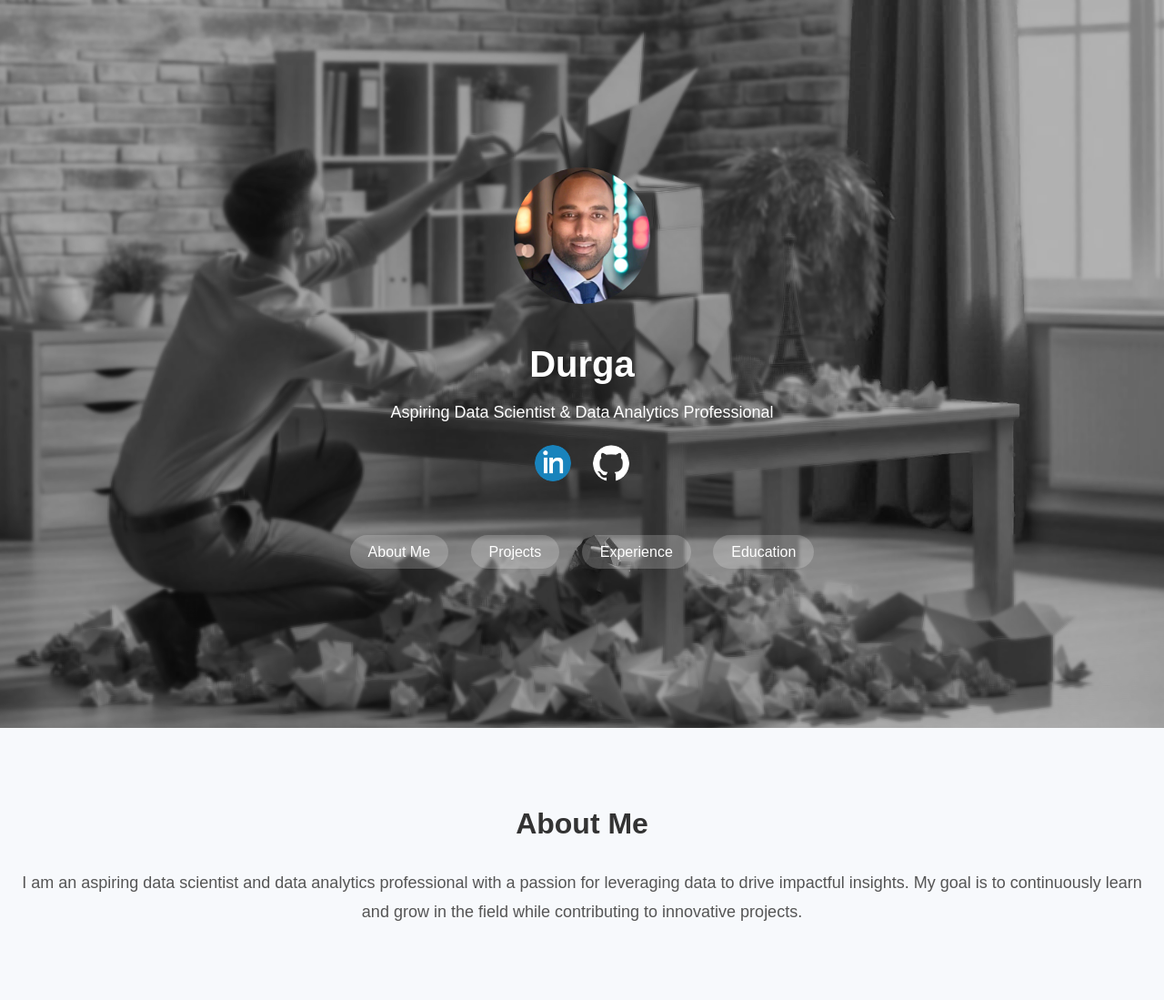
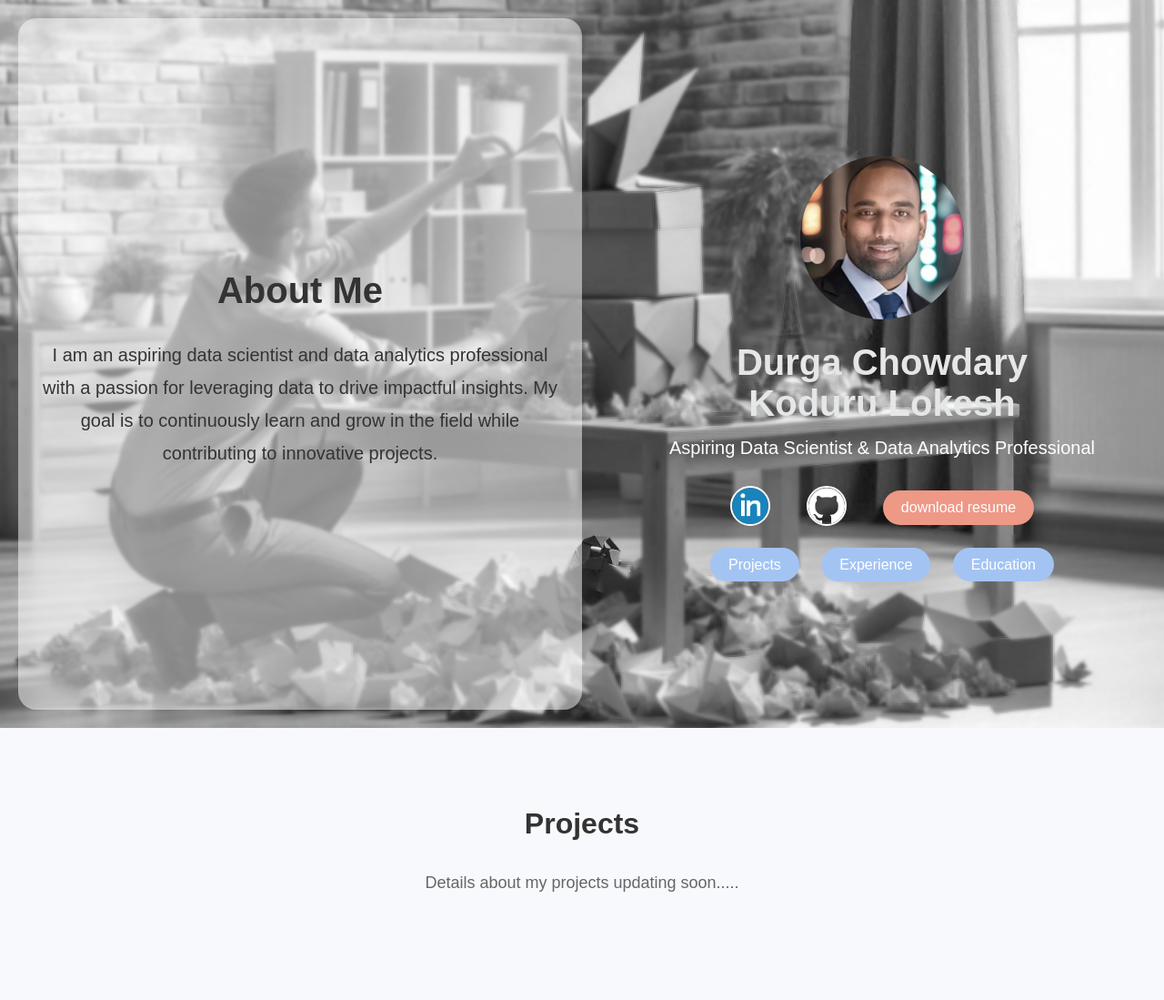
Before and after one commit to dkodurul/Durgakoduru_website, a plain HTML site: page index.html in a window 1280 px wide. Shown: the top 1099 px of the page at 91% size. Drawn offline with Linux system fonts and the light colour scheme.

Commit message:
Add files via upload

```diff
--- a/index.html
+++ b/index.html
@@ -4,184 +4,59 @@
     <meta charset="UTF-8">
     <meta name="viewport" content="width=device-width, initial-scale=1.0">
     <title>Durga's Resume</title>
-    <style>
-        body {
-            font-family: 'Poppins', sans-serif;
-            margin: 0;
-            padding: 0;
-            background-color: #f7f9fc;
-            color: #333;
-            scroll-behavior: smooth;
-        }
-
-        .landing-page {
-            position: relative;
-            height: 100vh;
-            display: flex;
-            justify-content: center;
-            align-items: center;
-            text-align: center;
-            background-image: url("./assets/background.png");
-            background-size: cover;
-            background-position: center;
-        }
-
-        .overlay {
-            position: absolute;
-            top: 0;
-            left: 0;
-            right: 0;
-            bottom: 0;
-            background-color: rgba(0, 0, 0, 0.3);
-            z-index: 1;
-        }
-
-        .content {
-            z-index: 2;
-            color: white;
-        }
-
-        .content img {
-            width: 150px;
-            height: 150px;
-            border-radius: 50%;
-            margin-bottom: 20px;
-        }
-
-        .content h1 {
-            font-size: 40px;
-            margin: 20px 0;
-        }
-
-        .content p {
-            font-size: 18px;
-            margin: 10px 0;
-        }
-
-        .buttons a {
-            display: inline-block;
-            margin: 15px 10px;
-            text-decoration: none;
-            transition: transform 0.3s ease;
-        }
-
-        .buttons img {
-            width: 40px;
-            height: 40px;
-        }
-
-        .buttons a:hover {
-            transform: scale(1.1);
-        }
-
-        .section-buttons {
-            margin-top: 30px;
-        }
-
-        .section-buttons a {
-            color: white;
-            text-decoration: none;
-            padding: 10px 20px;
-            background-color: rgba(255, 255, 255, 0.2);
-            border-radius: 25px;
-            margin: 0 10px;
-            transition: background-color 0.3s ease;
-        }
-
-        .section-buttons a:hover {
-            background-color: rgba(255, 255, 255, 0.4);
-        }
-
-        .section {
-            padding: 60px 20px;
-            background-color: #f7f9fc;
-        }
-
-        .section h2 {
-            font-size: 32px;
-            margin-bottom: 30px;
-            text-align: center;
-            color: #333;
-        }
-
-        .section p {
-            font-size: 18px;
-            color: #555;
-            line-height: 1.8;
-            text-align: center;
-        }
-
-        /* Responsive Design */
-        @media (max-width: 768px) {
-            .content h1 {
-                font-size: 32px;
-            }
-
-            .content p {
-                font-size: 16px;
-            }
-        }
-    </style>
 </head>
-<body>
+<body style="margin: 0; padding: 0; font-family: 'Poppins', sans-serif; background-color: #f7f9fc; color: #333; scroll-behavior: smooth;">
 
     <!-- Landing Page -->
-    <div class="landing-page">
-        <div class="overlay"></div>
-        <div class="content">
-            <img src=".\assets\Durga.jpg" alt="Durga's Photo">
-            <h1>Durga</h1>
-            <p>Aspiring Data Scientist & Data Analytics Professional</p>
-            <div class="buttons">
-                <a href="https://www.linkedin.com/in/yourprofile" target="_blank">
-                    <img src="./assets/linkedin.png" alt="LinkedIn">
+    <div style="display: flex; height: 100vh; background-image: url('./assets/background.png'); background-size: cover; background-position: center;">
+        <!-- Left Side -->
+        <div style="flex: 1; display: flex; justify-content: center; align-items: center; padding: 20px; box-sizing: border-box; background-color: rgba(255, 255, 255, 0.50); border-radius: 20px; margin: 20px;">
+            <div>
+                <h2 style="font-size: 40px; margin-bottom: 30px; text-align: center; color: #333; font-weight: 600;">About Me</h2>
+                <p style="font-size: 20px; color: #333; line-height: 1.8; text-align: center;">
+                    I am an aspiring data scientist and data analytics professional with a passion for leveraging data to drive impactful insights. My goal is to continuously learn and grow in the field while contributing to innovative projects.
+                </p>
+            </div>
+        </div>
+        <!-- Right Side -->
+        <div style="flex: 1; display: flex; flex-direction: column; justify-content: center; align-items: center; padding: 20px; box-sizing: border-box; text-align: center;">
+            <img src="./assets/Durga.jpg" alt="Durga's Photo" style="width: 180px; height: 180px; border-radius: 50%; margin-bottom: 20px; filter: grayscale(30%);">
+            <h1 style="font-size: 40px; margin: 5px 0; color: #e5e6e7;">Durga Chowdary<br>Koduru Lokesh </h1>
+            <p style="font-size: 20px; margin: 10px 0; color: #fff;">Aspiring Data Scientist & Data Analytics Professional</p>
+            <div style="display: flex; justify-content: center; align-items: center; gap: 20px; margin-top: 20px;">
+                <a href="https://www.linkedin.com/in/durgakoduri/" target="_blank" style="display: inline-block; margin: 0 10px; text-decoration: none;">
+                    <img src="./assets/linkedin.png" alt="LinkedIn" style="width: 40px; height: 40px; border-radius: 50%; border: 2px solid #fff;">
                 </a>
-                <a href="https://github.com/yourprofile" target="_blank">
-                    <img src="./assets/github.png" alt="GitHub">
+                <a href="https://github.com/dkodurul" target="_blank" style="display: inline-block; margin: 0 10px; text-decoration: none;">
+                    <img src="./assets/github.png" alt="GitHub" style="width: 40px; height: 40px; border-radius: 50%; border: 2px solid #fff;">
                 </a>
+                <a href="./assets/resume.pdf" style="color: #fff; text-decoration: none; padding: 10px 20px; background-color: #ee9886; border-radius: 25px; margin: 0 10px; transition: background-color 0.3s ease;">download resume</a>
             </div>
-            <div class="section-buttons">
-                <a href="#about">About Me</a>
-                <a href="#projects">Projects</a>
-                <a href="#experience">Experience</a>
-                <a href="#education">Education</a>
+            <div style="margin-top: 30px;">
+                <a href="#projects" style="color: #fff; text-decoration: none; padding: 10px 20px; background-color: #a3c4f3; border-radius: 25px; margin: 0 10px; transition: background-color 0.3s ease;">Projects</a>
+                <a href="#experience" style="color: #fff; text-decoration: none; padding: 10px 20px; background-color: #a3c4f3; border-radius: 25px; margin: 0 10px; transition: background-color 0.3s ease;">Experience</a>
+                <a href="#education" style="color: #fff; text-decoration: none; padding: 10px 20px; background-color: #a3c4f3; border-radius: 25px; margin: 0 10px; transition: background-color 0.3s ease;">Education</a>
             </div>
         </div>
     </div>
 
-    <!-- About Section -->
-    <div id="about" class="section">
-        <h2>About Me</h2>
-        <p>I am an aspiring data scientist and data analytics professional with a passion for leveraging data to drive impactful insights. My goal is to continuously learn and grow in the field while contributing to innovative projects.</p>
-    </div>
-
     <!-- Projects Section -->
-    <div id="projects" class="section">
-        <h2>Projects</h2>
-        <p>Details about your projects and your role in them.</p>
+    <div id="projects" style="padding: 60px 20px; background-color: #f7f9fc;">
+        <h2 style="font-size: 32px; margin-bottom: 30px; text-align: center; color: #333;">Projects</h2>
+        <p style="font-size: 18px; color: #666; line-height: 1.8; text-align: center;">Details about my projects updating soon.....</p>
     </div>
 
     <!-- Experience Section -->
-    <div id="experience" class="section">
-        <h2>Experience</h2>
-        <p>Details about your professional experience.</p>
+    <div id="experience" style="padding: 60px 20px; background-color: #f7f9fc;">
+        <h2 style="font-size: 32px; margin-bottom: 30px; text-align: center; color: #333;">Experience</h2>
+        <p style="font-size: 18px; color: #666; line-height: 1.8; text-align: center;">Details about my professional experience updating soon....</p>
     </div>
 
     <!-- Education Section -->
-    <div id="education" class="section">
-        <h2>Education</h2>
-        <p>Details about your educational background.</p>
+    <div id="education" style="padding: 60px 20px; background-color: #f7f9fc;">
+        <h2 style="font-size: 32px; margin-bottom: 30px; text-align: center; color: #333;">Education</h2>
+        <p style="font-size: 18px; color: #666; line-height: 1.8; text-align: center;">Details about my educational background updating soon....</p>
     </div>
 
-    <script>
-        document.querySelectorAll('.section-buttons a').forEach(anchor => {
-            anchor.addEventListener('click', function(e) {
-                e.preventDefault();
-                document.querySelector(this.getAttribute('href')).scrollIntoView({
-                    behavior: 'smooth'
-                });
-            });
-        });
-    </script>
 </body>
 </html>
--- /dev/null
+++ b/style.css
@@ -0,0 +1,129 @@
+body {
+    font-family: 'Poppins', sans-serif;
+    margin: 0;
+    padding: 0;
+    background-color: #f7f9fc;
+    color: #333;
+    scroll-behavior: smooth;
+}
+
+.landing-page {
+    display: flex;
+    height: 100vh;
+    background-image: url("./assets/background.png");
+    background-size: cover;
+    background-position: center;
+}
+
+.left-side {
+    flex: 1;
+    display: flex;
+    justify-content: center;
+    align-items: center;
+    padding: 20px;
+    box-sizing: border-box;
+    background-color: rgba(247, 249, 252, 0.8); /* Optional: to provide some contrast */
+}
+
+.right-side {
+    flex: 1;
+    display: flex;
+    flex-direction: column;
+    justify-content: center;
+    align-items: flex-end;
+    padding: 20px;
+    box-sizing: border-box;
+}
+
+.content {
+    color: white;
+    text-align: right;
+}
+
+.content img {
+    width: 150px;
+    height: 150px;
+    border-radius: 50%;
+    margin-bottom: 20px;
+    display: block;
+}
+
+.content h1 {
+    font-size: 40px;
+    margin: 20px 0;
+}
+
+.content p {
+    font-size: 18px;
+    margin: 10px 0;
+}
+
+.buttons {
+    display: flex;
+    justify-content: flex-end;
+    margin-top: 20px;
+}
+
+.buttons a {
+    display: inline-block;
+    margin: 15px 10px;
+    text-decoration: none;
+    transition: transform 0.3s ease;
+}
+
+.buttons img {
+    width: 40px;
+    height: 40px;
+}
+
+.buttons a:hover {
+    transform: scale(1.1);
+}
+
+.section-buttons {
+    margin-top: 30px;
+    text-align: right;
+}
+
+.section-buttons a {
+    color: white;
+    text-decoration: none;
+    padding: 10px 20px;
+    background-color: rgba(255, 255, 255, 0.2);
+    border-radius: 25px;
+    margin: 0 10px;
+    transition: background-color 0.3s ease;
+}
+
+.section-buttons a:hover {
+    background-color: rgba(255, 255, 255, 0.4);
+}
+
+.section {
+    padding: 60px 20px;
+    background-color: #f7f9fc;
+}
+
+.section h2 {
+    font-size: 32px;
+    margin-bottom: 30px;
+    text-align: center;
+    color: #333;
+}
+
+.section p {
+    font-size: 18px;
+    color: #555;
+    line-height: 1.8;
+    text-align: center;
+}
+
+@media (max-width: 768px) {
+    .content h1 {
+        font-size: 32px;
+    }
+
+    .content p {
+        font-size: 16px;
+    }
+}
```
